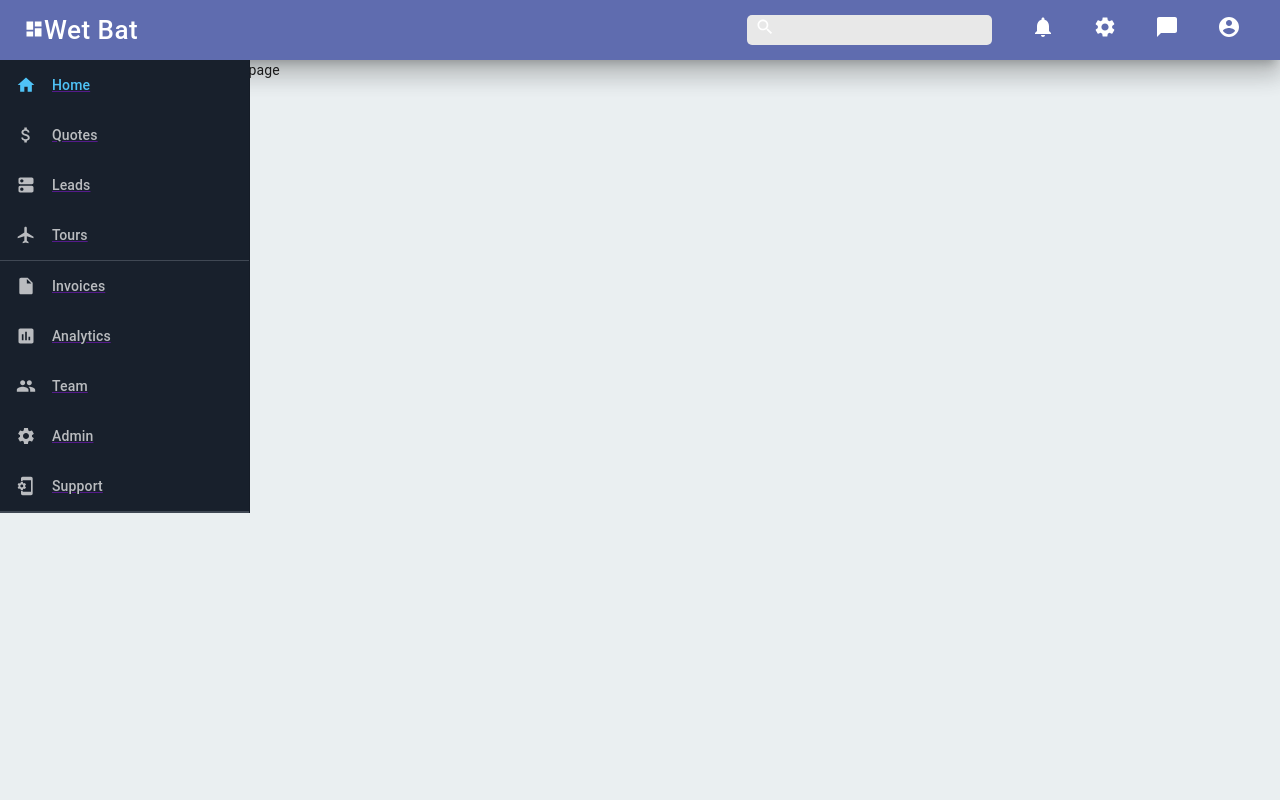
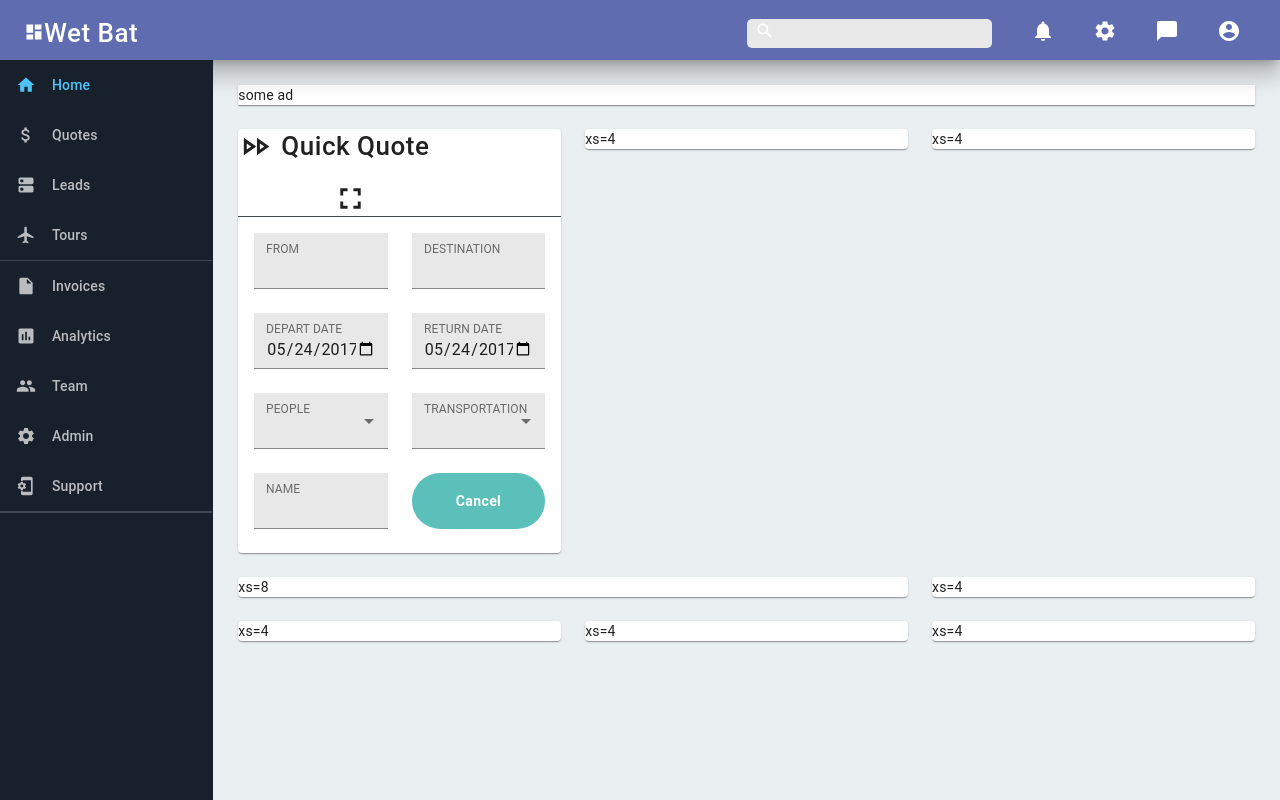
Before and after one commit to danielnwaroh/launch_code, a React (Create React App) app in the folder launchcode/: page / in a window 1280 px wide. Built offline with nearby package versions, Linux system fonts and the light colour scheme.

Commit message:
get quote

```diff
--- a/launchcode/src/App.css
+++ b/launchcode/src/App.css
@@ -37,10 +37,36 @@
   }
 }
 
+#parentDiv {
+  height:100%;
+}
+
 .MuiDrawer-paper {
   position: relative !important;
+}
+
+.MuiDrawer-docked {
+  height: 100%;
+}
+
+.MuiGrid-container {
+  height: 100%;
 }
 
 .MuiGrid-spacing-xs-2 > .MuiGrid-item {
   padding: 0px 8px !important;
 }
+
+.MuiFilledInput-root {
+  border-top-left-radius: 0px !important;
+  border-top-right-radius: 0px !important;
+}
+
+#addQuoteBtn {
+  height: 100%;
+  width: 100%;
+  background-color: #5BBFBA;
+  border-radius: 75px;
+  color: white;
+  font-weight: bold;
+}
--- a/launchcode/src/Home.js
+++ b/launchcode/src/Home.js
@@ -9,7 +9,7 @@ import CssBaseline from "@material-ui/core/CssBaseline";
 import Header from "./Header";
 import Grid from "@material-ui/core/Grid";
 
-const drawerWidth = 250;
+const drawerWidth = "100%";
 const styles = (theme) => ({
   root: {
     display: "flex",
@@ -20,6 +20,7 @@ const styles = (theme) => ({
     [theme.breakpoints.up("sm")]: {
       width: drawerWidth,
       flexShrink: 0,
+      height: "100%",
     },
   },
   app: {
@@ -65,7 +66,7 @@ class Home extends React.Component {
           <Header onDrawerToggle={handleDrawerToggle} />
 
           <main className={this.props.classes.main}>
-            <div className={styles.root}>
+            <div id={"parentDiv"} className={styles.root}>
               <Grid container>
                 <Grid item xs={2}>
                   <nav className={this.props.classes.drawer}>
@@ -75,6 +76,16 @@ class Home extends React.Component {
                 <Grid item xs={10}>
                   <Switch>
                     <Route exact path={"/"} render={(props) => <Main />} />
+                    <Route
+                      exact
+                      path={"/courses"}
+                      render={(props) => <Main />}
+                    />
+                    <Route
+                      exact
+                      path={"/quotes"}
+                      render={(props) => <Main />}
+                    />
                     <Redirect to="/" />
                   </Switch>
                 </Grid>
--- a/launchcode/src/Main.js
+++ b/launchcode/src/Main.js
@@ -2,6 +2,28 @@ import React from "react";
 import "./App.css";
 import { ThemeContext } from "./ThemeContext";
 import { makeStyles } from "@material-ui/core/styles";
+import {
+  Button,
+  CardContent,
+  Card,
+  CardActions,
+  CardActionArea,
+  CardHeader,
+  Divider,
+  FormControl,
+  Grid,
+  Select,
+  MenuItem,
+  IconButton,
+  InputLabel,
+  Tooltip,
+  TextField,
+  Paper,
+  Typography,
+  AppBar,
+} from "@material-ui/core";
+import FastForwardOutlinedIcon from "@material-ui/icons/FastForwardOutlined";
+import FullscreenIcon from "@material-ui/icons/Fullscreen";
 
 const classes = makeStyles((theme) => ({
   root: {
@@ -29,9 +51,215 @@ class Main extends React.Component {
     console.log("hello");
 
     return (
-      <div>
-        {/*<Header />*/}
-        main page
+      // <div>
+      //   {/*<Header />*/}
+      //   main page
+      // </div>
+      <div className={classes.root} style={{ padding: "25px" }}>
+        <Grid container spacing={3}>
+          <Grid item xs={12}>
+            <Paper className={classes.paper} square>
+              some ad
+              {/*<AppBar*/}
+              {/*  className={classes.searchBar}*/}
+              {/*  position="static"*/}
+              {/*  color="default"*/}
+              {/*  elevation={0}*/}
+              {/*>*/}
+              {/*  <Grid container={true} spacing={3} className={classes.container}>*/}
+              {/*    <Grid item={true} xs={12}>*/}
+              {/*      <Typography variant="button">My Courses</Typography>*/}
+              {/*    </Grid>*/}
+              {/*    <Grid item={true} xs={12} sm={4}>*/}
+              {/*      <Card className={classes.root}>*/}
+              {/*        <CardActionArea*/}
+              {/*          id={"addNewCard"}*/}
+              {/*          onClick={() => this.handleClickOpenDialogueNewCourse()}*/}
+              {/*        >*/}
+              {/*          <CardContent>*/}
+              {/*            <Tooltip title={"Click to add a new course"}>*/}
+              {/*              <AddIcon />*/}
+              {/*            </Tooltip>*/}
+              {/*            <Typography gutterBottom variant="h5" component="h2">*/}
+              {/*              Add New Course*/}
+              {/*            </Typography>*/}
+              {/*          </CardContent>*/}
+              {/*        </CardActionArea>*/}
+              {/*      </Card>*/}
+              {/*    </Grid>*/}
+              {/*  </Grid>*/}
+              {/*</AppBar>*/}
+            </Paper>
+          </Grid>
+          <Grid item xs={4}>
+            {/*<Paper className={classes.paper}>xs=4</Paper>*/}
+            <Card className={classes.root}>
+              <Grid container spacing={1}>
+                <Grid item>
+                  <FastForwardOutlinedIcon fontSize={"large"} />
+                </Grid>
+                <Grid item>
+                  <Typography gutterBottom variant="h5" component="h2">
+                    Quick Quote
+                  </Typography>
+                </Grid>
+                <Grid item xs={5}>
+                  {/*<Tooltip title={"Edit"}>*/}
+                  {/*<IconButton>*/}
+                  <FullscreenIcon
+                    style={{ float: "right" }}
+                    fontSize={"large"}
+                  />
+                  {/*</IconButton>*/}
+                  {/*</Tooltip>*/}
+                </Grid>
+              </Grid>
+              <Divider />
+              <CardContent>
+                <Grid container spacing={3}>
+                  <Grid item xs={6}>
+                    <TextField
+                      id="filled-basic"
+                      label="FROM"
+                      InputLabelProps={{
+                        shrink: true,
+                      }}
+                      variant="filled"
+                    />
+                  </Grid>
+                  <Grid item xs={6}>
+                    {/*<Paper className={classes.paper}>xs=6</Paper>*/}
+                    <TextField
+                      id="filled-basic"
+                      label="DESTINATION"
+                      InputLabelProps={{
+                        shrink: true,
+                      }}
+                      variant="filled"
+                    />
+                  </Grid>
+                  <Grid item xs={6}>
+                    <TextField
+                      style={{ width: "100%" }}
+                      id="filled-basic"
+                      label="DEPART DATE"
+                      type="date"
+                      defaultValue="2017-05-24"
+                      // className={classes.textField}
+                      InputLabelProps={{
+                        shrink: true,
+                      }}
+                      variant="filled"
+                    />
+                  </Grid>
+                  <Grid item xs={6}>
+                    <TextField
+                      style={{ width: "100%" }}
+                      id="filled-basic"
+                      label="RETURN DATE"
+                      type="date"
+                      defaultValue="2017-05-24"
+                      // className={classes.textField}
+                      InputLabelProps={{
+                        shrink: true,
+                      }}
+                      variant="filled"
+                    />
+                  </Grid>
+                  <Grid item xs={6}>
+                    {/*<Paper className={classes.paper}>xs=6</Paper>*/}
+                    <FormControl
+                      variant="filled"
+                      className={classes.formControl}
+                      style={{ width: "100%" }}
+                    >
+                      <InputLabel id="demo-simple-select-filled-label">
+                        PEOPLE
+                      </InputLabel>
+                      <Select
+                        labelId="demo-simple-select-filled-label"
+                        id="demo-simple-select-filled"
+                        value={"age"}
+                        // onChange={handleChange}
+                      >
+                        <MenuItem value="">
+                          <em>None</em>
+                        </MenuItem>
+                        <MenuItem value={1}>One</MenuItem>
+                        <MenuItem value={2}>Two</MenuItem>
+                        <MenuItem value={3}>Three</MenuItem>
+                        <MenuItem value={4}>Four</MenuItem>
+                        <MenuItem value={5}>Five or More</MenuItem>
+                      </Select>
+                    </FormControl>
+                  </Grid>
+                  <Grid item xs={6}>
+                    <FormControl
+                      variant="filled"
+                      className={classes.formControl}
+                      style={{ width: "100%" }}
+                    >
+                      <InputLabel id="demo-simple-select-filled-label">
+                        TRANSPORTATION
+                      </InputLabel>
+                      <Select
+                        labelId="demo-simple-select-filled-label"
+                        id="demo-simple-select-filled"
+                        value={"age"}
+                        // onChange={handleChange}
+                      >
+                        <MenuItem value="">
+                          <em>None</em>
+                        </MenuItem>
+                        <MenuItem value={1}>Car</MenuItem>
+                        <MenuItem value={2}>Bicycle</MenuItem>
+                        <MenuItem value={3}>Helicopter</MenuItem>
+                        <MenuItem value={4}>Plane</MenuItem>
+                        <MenuItem value={5}>Bus</MenuItem>
+                      </Select>
+                    </FormControl>
+                  </Grid>
+                  <Grid item xs={6}>
+                    <TextField
+                      id="filled-basic"
+                      label="NAME"
+                      InputLabelProps={{
+                        shrink: true,
+                      }}
+                      variant="filled"
+                    />
+                  </Grid>
+                  <Grid item xs={6}>
+                    <Button id={"addQuoteBtn"} color="primary">
+                      Cancel
+                    </Button>
+                  </Grid>
+                </Grid>
+              </CardContent>
+            </Card>
+          </Grid>
+          <Grid item xs={4}>
+            <Paper className={classes.paper}>xs=4</Paper>
+          </Grid>
+          <Grid item xs={4}>
+            <Paper className={classes.paper}>xs=4</Paper>
+          </Grid>
+          <Grid item xs={8}>
+            <Paper className={classes.paper}>xs=8</Paper>
+          </Grid>
+          <Grid item xs={4}>
+            <Paper className={classes.paper}>xs=4</Paper>
+          </Grid>
+          <Grid item xs={4}>
+            <Paper className={classes.paper}>xs=4</Paper>
+          </Grid>
+          <Grid item xs={4}>
+            <Paper className={classes.paper}>xs=4</Paper>
+          </Grid>
+          <Grid item xs={4}>
+            <Paper className={classes.paper}>xs=4</Paper>
+          </Grid>
+        </Grid>
       </div>
     );
   }
--- a/launchcode/src/Navigator.js
+++ b/launchcode/src/Navigator.js
@@ -23,8 +23,8 @@ const categories = [
   {
     id: "Develop",
     children: [
-      { id: "Home", icon: <HomeIcon />, active: true },
-      { id: "Quotes", icon: <AttachMoneyIcon /> },
+      { id: "Home", icon: <HomeIcon />, path: "/", active: true },
+      { id: "Quotes", icon: <AttachMoneyIcon />, path: "/quotes" },
       { id: "Leads", icon: <DnsRoundedIcon /> },
       { id: "Tours", icon: <FlightIcon /> },
     ],
@@ -114,8 +114,8 @@ function Navigator(props) {
                 classes={{
                   primary: classes.itemPrimary,
                 }}
-                className={"linkNoStyle"}
                 key={childKey}
+                style={{ textDecoration: "none" }}
               >
                 <ListItem
                   key={childId}
```
